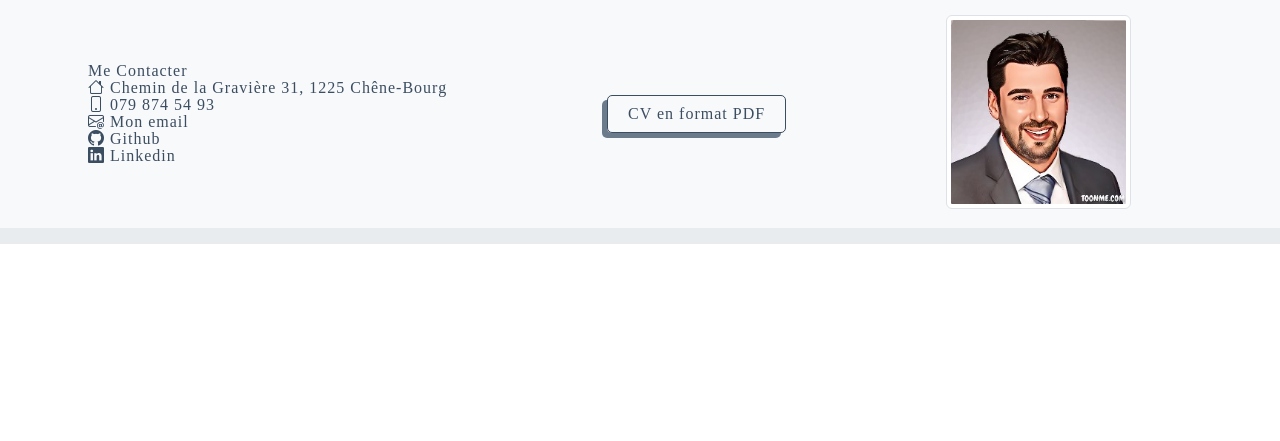
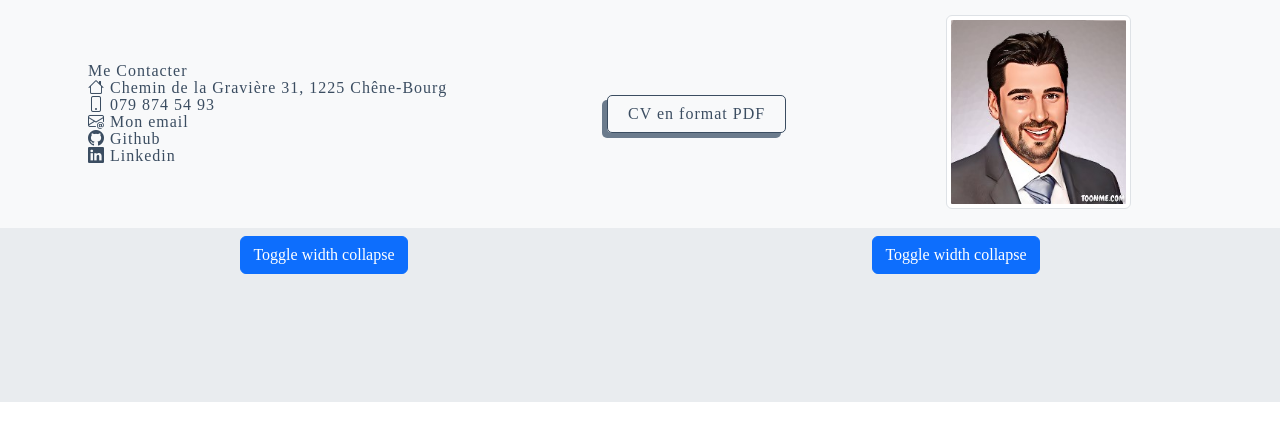
Before and after one commit to 24Syleo/cv_informatique, a PHP site: page / in a window 1280 px wide. Shown: the part 251-692 px from the top of the page. Run offline with PHP 8.4, Linux system fonts and the light colour scheme; some libraries are stand-ins or nearby versions.

Commit message:
bootstrap collapse

```diff
--- a/views/home.php
+++ b/views/home.php
@@ -28,6 +28,38 @@ require '../elements/header.php';
         </div>
     </section>
     <section id="competences" class="bg-body-secondary p-2">
+        <div class="container-fluid text-center">
+            <div class="row">
+                <div class="col-6">
+                    <p>
+                        <button class="btn btn-primary" type="button" data-bs-toggle="collapse" data-bs-target="#collapseWidthExample" aria-expanded="false" aria-controls="collapseWidthExample">
+                            Toggle width collapse
+                        </button>
+                    </p>
+                    <div style="min-height: 120px;">
+                        <div class="collapse collapse-horizontal" id="collapseWidthExample">
+                            <div class="card card-body" style="width: 300px;">
+                                This is some placeholder content for a horizontal collapse. It's hidden by default and shown when triggered.
+                            </div>
+                        </div>
+                    </div>
+                </div>
+                <div class="col-6">
+                    <p>
+                        <button class="btn btn-primary" type="button" data-bs-toggle="collapse" data-bs-target="#collapseWidthExample" aria-expanded="false" aria-controls="collapseWidthExample">
+                            Toggle width collapse
+                        </button>
+                    </p>
+                    <div style="min-height: 120px;">
+                        <div class="collapse collapse-horizontal" id="collapseWidthExample">
+                            <div class="card card-body" style="width: 300px;">
+                                This is some placeholder content for a horizontal collapse. It's hidden by default and shown when triggered.
+                            </div>
+                        </div>
+                    </div>
+                </div>
+            </div>
+        </div>
     </section>
 </main>
 
```
